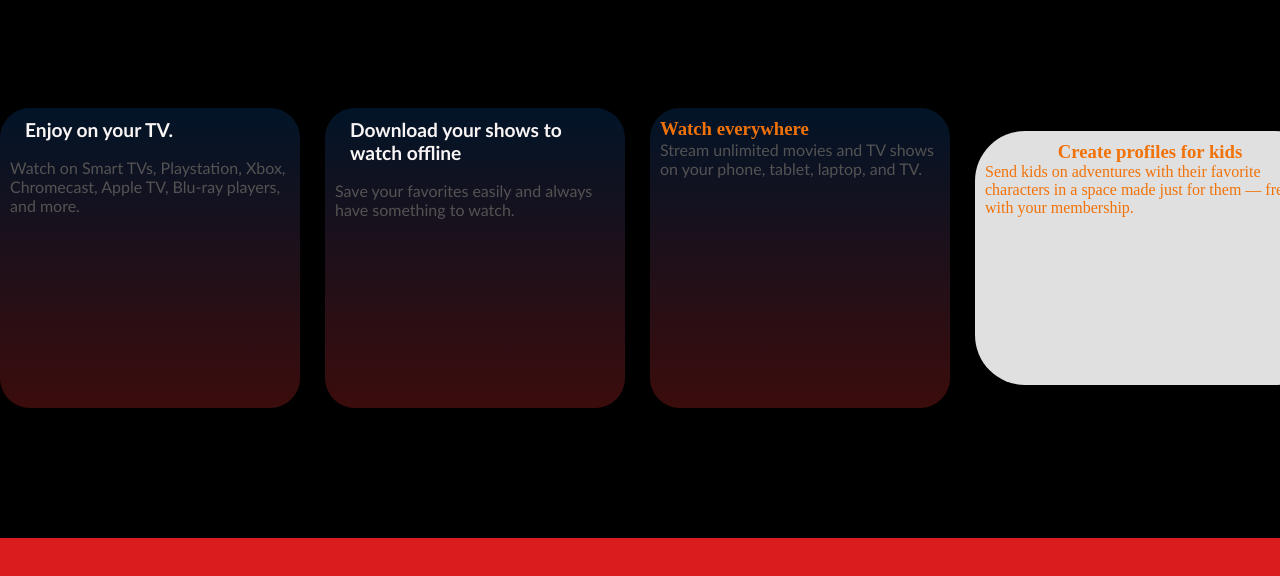
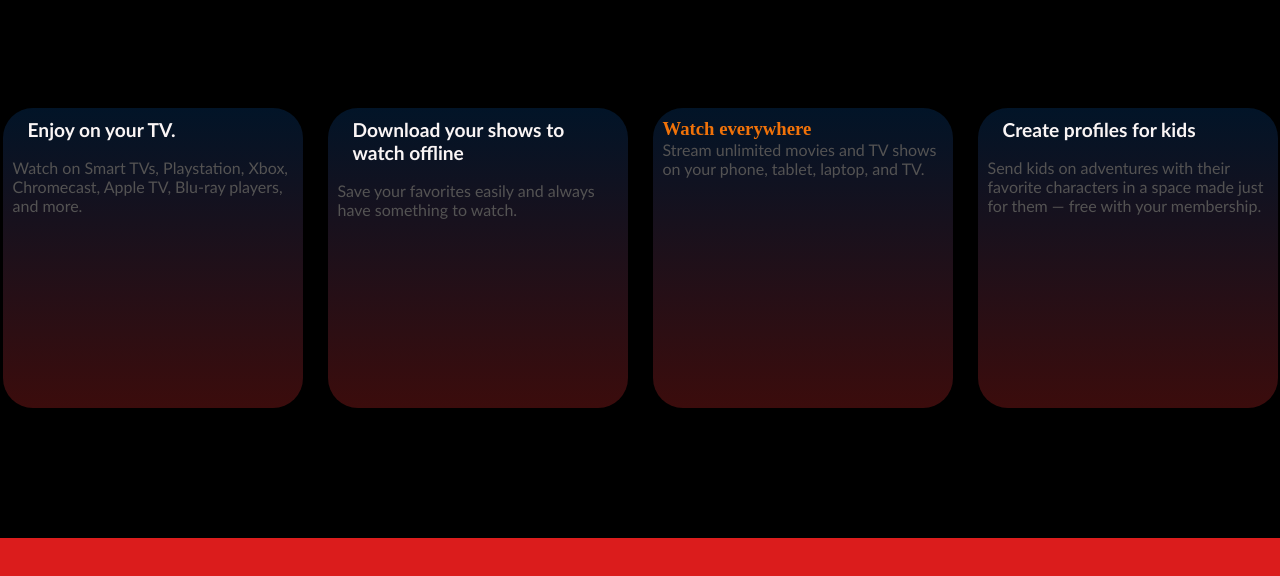
Before and after one commit to Tee-Moitse/Netflix-clone-website, a plain HTML site: page Index/index.html in a window 1280 px wide. Shown: the part 832-1408 px from the top of the page. Drawn offline with Linux system fonts and the light colour scheme.

Commit message:
added the styling on card 4

```diff
--- a/Style/style.css
+++ b/Style/style.css
@@ -271,20 +271,25 @@ html, body {
 }
 
 .card-4 {
-    width: 350px;
-    height: 254px;
+    width: 300px;
+    height: 300px;
     padding: 10px;
-    border-radius: 50px;
-    background: #e0e0e0;
+    border-radius: 30px;
+    background: linear-gradient(rgba(4, 50, 99, 0.4), rgba(148, 30, 30, 0.4));
 
 }
 
 .heading-4{
-    text-align: center;
+    font-family: 'Trebuchet MS', 'Lucida Sans Unicode', 'Lucida Grande', 'Lucida Sans', Arial, sans-serif;
+    font-size: larger;
+    color: #faf5f5;
+    padding-bottom: 17px;
+    padding-left: 15px;
 }
 
 .text-4 {
-
+    color: #545353;
+    font-family: 'Trebuchet MS', 'Lucida Sans Unicode', 'Lucida Grande', 'Lucida Sans', Arial, sans-serif;
 }
 
 
```
